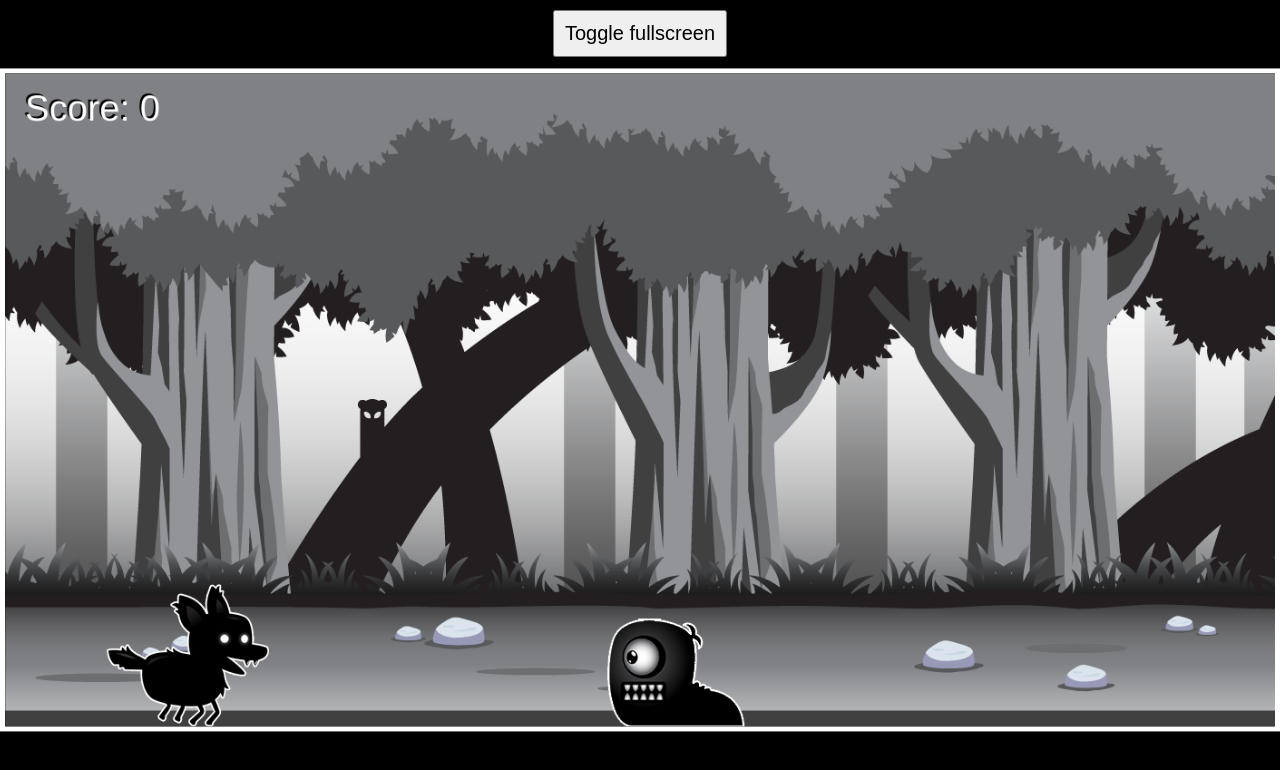
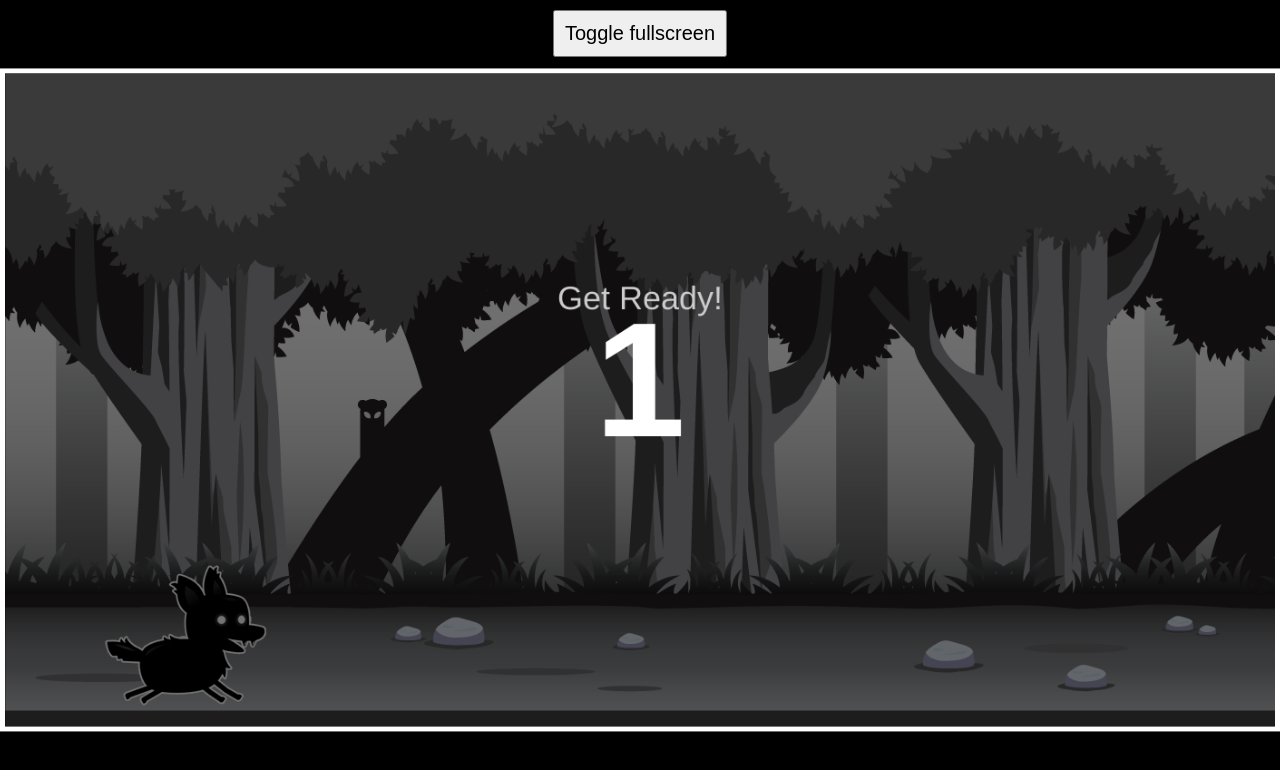
Before and after one commit to Souravbanerjeedata/leap-runner, a plain HTML site: page index.html in a window 1280 px wide. Drawn offline with Linux system fonts and the light colour scheme.

Commit message:
readme updated

```diff
--- a/script.js
+++ b/script.js
@@ -8,6 +8,9 @@ window.addEventListener("load", function () {
   let enemies = [];
   let score = 0;
   let gameOver = false;
+  let gameStarted = false;
+  let countdown = 5;
+  let countdownTimer = 0;
   const fullscreenButton = document.getElementById("fullscreenButton");
   const rotateOverlay = document.getElementById("rotateOverlay");
 
@@ -289,12 +292,32 @@ window.addEventListener("load", function () {
     }
   }
 
+  function drawCountdown(context) {
+    context.textAlign = "center";
+    context.fillStyle = "rgba(0, 0, 0, 0.55)";
+    context.fillRect(0, 0, canvas.width, canvas.height);
+
+    // Big number
+    context.fillStyle = "white";
+    context.font = "bold 180px Helvetica";
+    context.fillText(countdown > 0 ? countdown : "GO!", canvas.width / 2, canvas.height / 2 + 40);
+
+    // Subtitle
+    context.font = "36px Helvetica";
+    context.fillStyle = "#ccc";
+    context.fillText("Get Ready!", canvas.width / 2, canvas.height / 2 - 100);
+  }
+
   function restartGame() {
     player.restart();
     background.restart();
     enemies = [];
     score = 0;
     gameOver = false;
+    gameStarted = false;
+    countdown = 5;
+    countdownTimer = 0;
+    lastTime = 0;
     animate(0);
   }
 
@@ -325,13 +348,37 @@ window.addEventListener("load", function () {
     const deltaTime = timeStamp - lastTime;
     lastTime = timeStamp;
     ctx.clearRect(0, 0, canvas.width, canvas.height);
+
+    // Always draw background + player so the scene is visible during countdown
     background.draw(ctx);
+    player.draw(ctx);
+
+    if (!gameStarted) {
+      // Countdown phase
+      countdownTimer += deltaTime;
+      if (countdownTimer >= 1000) {
+        countdown--;
+        countdownTimer = 0;
+      }
+
+      drawCountdown(ctx);
+
+      if (countdown < 0) {
+        gameStarted = true;
+      }
+
+      requestAnimationFrame(animate);
+      return;
+    }
+
+    // Game is running
     // background.update(); // uncomment to enable scrolling background
-    player.draw(ctx);
     player.update(input, deltaTime, enemies);
     handleEnemies(deltaTime);
     displayStatusText(ctx);
+
     if (!gameOver) requestAnimationFrame(animate);
   }
+
   animate(0);
 });
```
Also changed, not shown: index.html (+1 -4 lines), preview.png (added), 1 other file.
